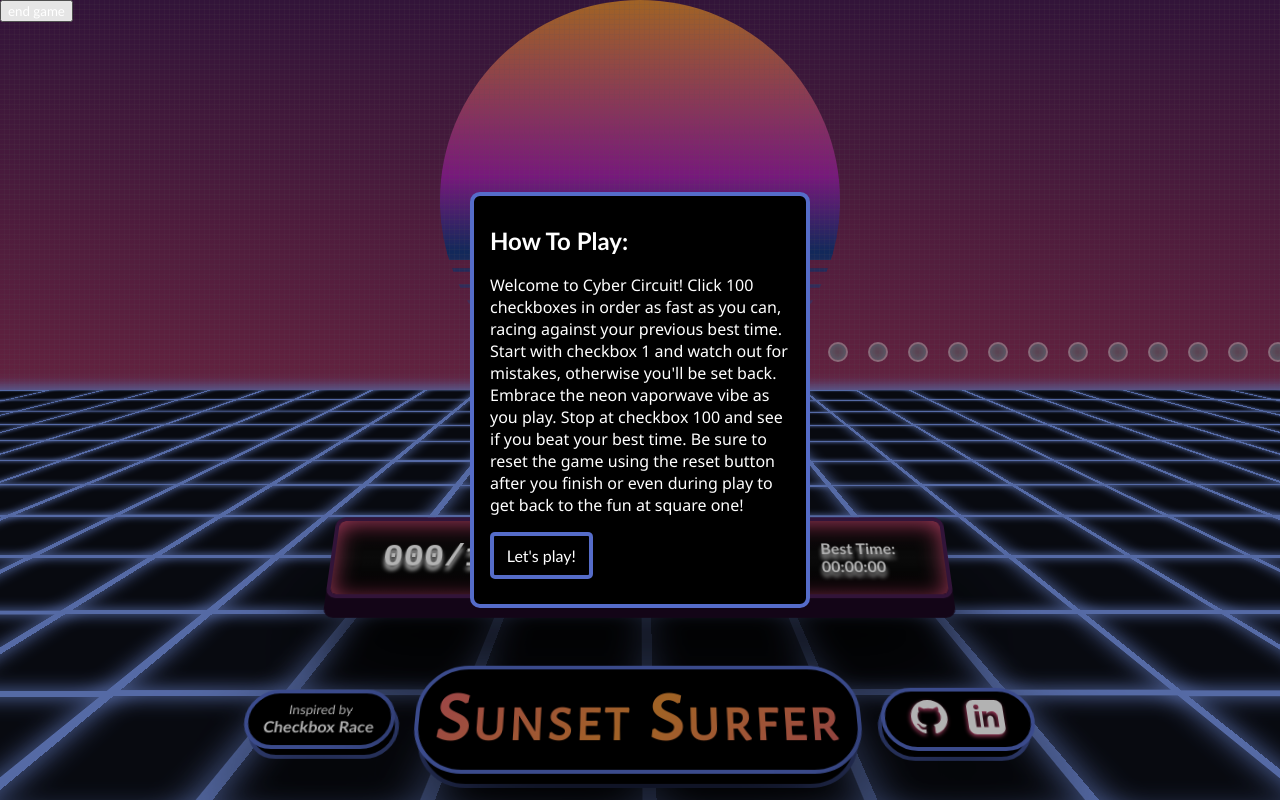
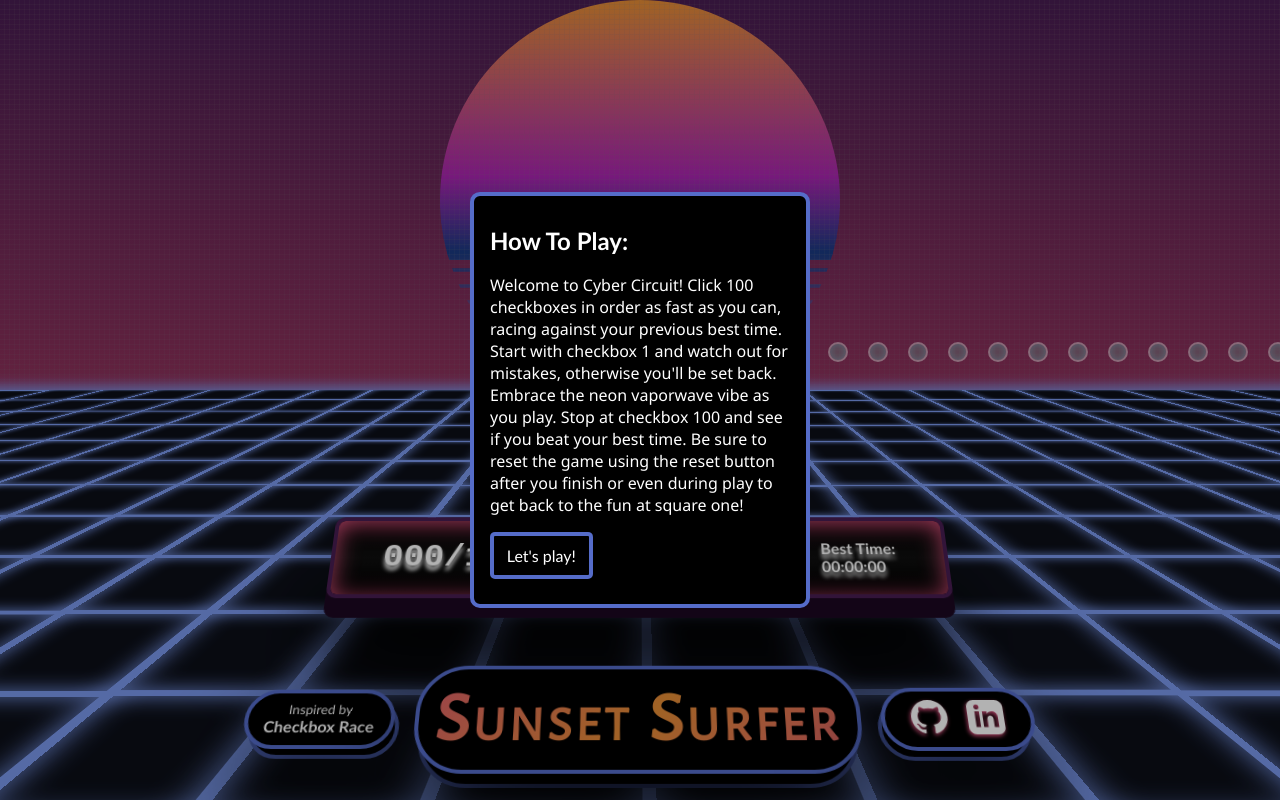
Before and after one commit to Its-A-Mia/SunsetSurfer, a React (Create React App) app: page / in a window 1280 px wide. Shown: the top 800 px of the page. Built offline with nearby package versions, Linux system fonts and the light colour scheme.

Commit message:
removed cheat button

```diff
--- a/src/App.js
+++ b/src/App.js
@@ -51,20 +51,12 @@ function App() {
     setComboClicks(0);
   }
 
-  function endGame(event) {
-    event.stopPropagation();
-    setCurrentKey(101);
-  }
-
   return (
     <div className="App" onClick={onClickApp}>
       <GameContext.Provider
         value={{ currentKey, setCurrentKey, checkpoint, setCheckpoint, comboClicks, setComboClicks, startGame }}
       >
         <Instructions />
-        <button onClick={(e) => endGame(e)} style={{ position: 'fixed', inset: '0 auto auto 0', zIndex: '2' }}>
-          end game
-        </button>
         <ComboClicks />
         <Checkboxes />
         <div>
```
